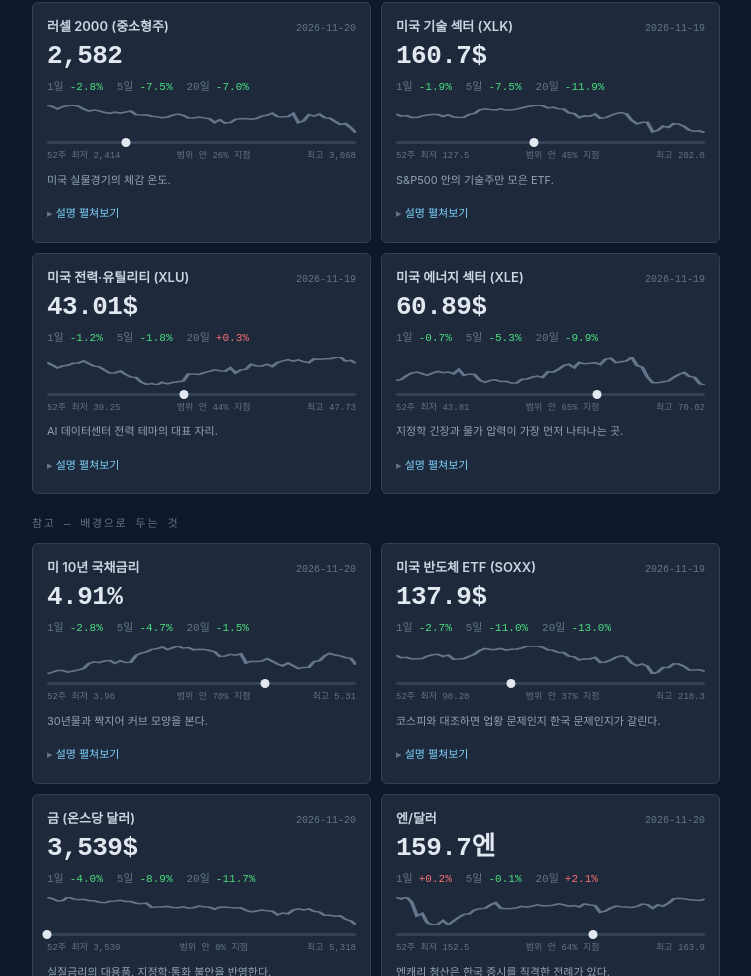
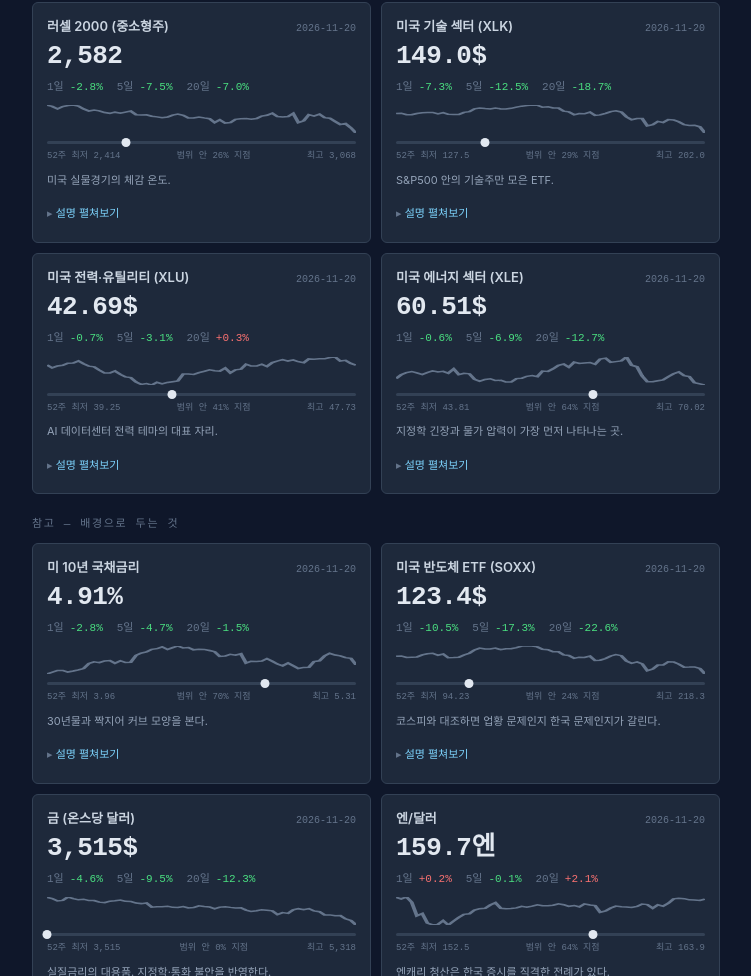
Before and after one commit to dakcucc/macro-panel, a plain HTML site: page docs/index.html in a window 1280 px wide. Shown: the part 1456-2432 px from the top of the page, without its empty margins (264-1015 px from the left). Drawn offline with Linux system fonts and the light colour scheme; no server answers.

Commit message:
지표 갱신 2026-11-21 08:18

```diff
--- a/docs/index.html
+++ b/docs/index.html
@@ -59,7 +59,7 @@ footer{margin-top:26px;padding-top:14px;border-top:1px solid #1e293b;font-size:1
 <header>
   <div class="eyebrow">Macro Panel</div>
   <h1>지표판</h1>
-  <div class="stamp">서버 갱신 2026-11-21 11:07 KST</div>
+  <div class="stamp">서버 갱신 2026-11-21 17:18 KST</div>
 </header>
 <div id="refresh-bar" class="rbar">
   <button id="refresh-btn" class="rbtn">지금 갱신</button>
@@ -111,15 +111,15 @@ footer{margin-top:26px;padding-top:14px;border-top:1px solid #1e293b;font-size:1
   </div>
 </details>
 </div><div class="card" data-sym="^KS11" data-unit="">
-  <div class="top"><div class="nm">코스피</div><div class="dt">2026-11-19</div></div>
-  <div class="val">5,138</div>
+  <div class="top"><div class="nm">코스피</div><div class="dt">2026-11-20</div></div>
+  <div class="val">4,870</div>
   <div class="row">
-    <span class="lb">1일</span><span class="d up">+1.4%</span>
-    <span class="lb">5일</span><span class="d down">-3.8%</span>
-    <span class="lb">20일</span><span class="d down">-7.2%</span>
+    <span class="lb">1일</span><span class="d down">-5.2%</span>
+    <span class="lb">5일</span><span class="d down">-7.9%</span>
+    <span class="lb">20일</span><span class="d down">-12.3%</span>
   </div>
-  <svg class="spark" viewBox="0 0 120 28" preserveAspectRatio="none"><polyline points="0.0,5.1 2.0,4.5 4.1,3.6 6.1,2.2 8.1,3.9 10.2,3.5 12.2,3.2 14.2,6.9 16.3,6.6 18.3,5.2 20.3,1.1 22.4,1.7 24.4,0.4 26.4,0.6 28.5,2.3 30.5,5.3 32.5,6.0 34.6,4.8 36.6,4.8 38.6,2.5 40.7,1.0 42.7,0.8 44.7,0.0 46.8,2.5 48.8,2.8 50.8,3.2 52.9,1.5 54.9,1.0 56.9,1.8 59.0,3.7 61.0,6.0 63.1,9.2 65.1,13.9 67.1,14.2 69.2,20.2 71.2,18.7 73.2,17.4 75.3,20.3 77.3,17.8 79.3,20.5 81.4,20.3 83.4,21.4 85.4,19.1 87.5,14.2 89.5,15.2 91.5,17.9 93.6,16.2 95.6,19.0 97.6,18.5 99.7,22.5 101.7,26.8 103.7,27.3 105.8,24.4 107.8,22.6 109.8,23.0 111.9,23.7 113.9,26.3 115.9,28.0 118.0,26.7 120.0,25.8" fill="none" stroke="#64748b" stroke-width="1.5"/></svg>
-  <div class="posbar"><div class="posdot" style="left:24.5%"></div></div><div class="poslb"><span>52주 최저 3,846</span><span>범위 안 25% 지점</span><span>최고 9,115</span></div>
+  <svg class="spark" viewBox="0 0 120 28" preserveAspectRatio="none"><polyline points="0.0,4.3 2.0,3.5 4.1,2.1 6.1,3.7 8.1,3.3 10.2,3.1 12.2,6.6 14.2,6.4 16.3,5.0 18.3,1.1 20.3,1.6 22.4,0.4 24.4,0.6 26.4,2.2 28.5,5.0 30.5,5.7 32.5,4.6 34.6,4.6 36.6,2.4 38.6,0.9 40.7,0.8 42.7,0.0 44.7,2.4 46.8,2.7 48.8,3.1 50.8,1.4 52.9,1.0 54.9,1.8 56.9,3.5 59.0,5.8 61.0,8.8 63.1,13.2 65.1,13.6 67.1,19.3 69.2,17.9 71.2,16.6 73.2,19.4 75.3,17.0 77.3,19.6 79.3,19.4 81.4,20.4 83.4,18.3 85.4,13.5 87.5,14.5 89.5,17.1 91.5,15.5 93.6,18.1 95.6,17.7 97.6,21.5 99.7,25.6 101.7,26.1 103.7,23.3 105.8,21.6 107.8,22.0 109.8,22.7 111.9,25.1 113.9,26.8 115.9,25.5 118.0,24.6 120.0,28.0" fill="none" stroke="#64748b" stroke-width="1.5"/></svg>
+  <div class="posbar"><div class="posdot" style="left:19.4%"></div></div><div class="poslb"><span>52주 최저 3,846</span><span>범위 안 19% 지점</span><span>최고 9,115</span></div>
 
   <div class="note">한국 시장 전체의 체온. VIX와의 괴리가 한국 고유 리스크의 크기다.</div>
   <details class="guide">
@@ -174,15 +174,15 @@ footer{margin-top:26px;padding-top:14px;border-top:1px solid #1e293b;font-size:1
   </div>
 </details>
 </div><div class="card">
-  <div class="top"><div class="nm">신용 스트레스 (HYG/IEF)</div><div class="dt">2026-11-19</div></div>
-  <div class="val">0.84</div>
+  <div class="top"><div class="nm">신용 스트레스 (HYG/IEF)</div><div class="dt">2026-11-20</div></div>
+  <div class="val">0.83</div>
   <div class="row">
-    <span class="lb">1일</span><span class="d down">-0.3%</span>
-    <span class="lb">5일</span><span class="d down">-1.3%</span>
-    <span class="lb">20일</span><span class="d down">-0.3%</span>
+    <span class="lb">1일</span><span class="d down">-1.2%</span>
+    <span class="lb">5일</span><span class="d down">-2.5%</span>
+    <span class="lb">20일</span><span class="d down">-1.6%</span>
   </div>
-  <svg class="spark" viewBox="0 0 120 28" preserveAspectRatio="none"><polyline points="0.0,11.7 2.0,9.6 4.1,7.8 6.1,9.5 8.1,10.2 10.2,10.0 12.2,10.3 14.2,9.9 16.3,9.0 18.3,6.1 20.3,4.8 22.4,4.8 24.4,5.4 26.4,4.1 28.5,5.7 30.5,3.5 32.5,5.2 34.6,5.4 36.6,2.5 38.6,0.0 40.7,3.3 42.7,2.3 44.7,3.6 46.8,3.9 48.8,7.3 50.8,4.7 52.9,2.7 54.9,1.5 56.9,2.3 59.0,6.0 61.0,4.5 63.1,4.2 65.1,7.4 67.1,12.2 69.2,14.7 71.2,18.3 73.2,15.4 75.3,17.0 77.3,15.2 79.3,22.9 81.4,22.1 83.4,21.1 85.4,16.5 87.5,14.3 89.5,18.1 91.5,24.5 93.6,27.9 95.6,23.8 97.6,22.6 99.7,28.0 101.7,27.5 103.7,24.0 105.8,20.3 107.8,17.8 109.8,15.0 111.9,13.8 113.9,18.0 115.9,20.7 118.0,22.9 120.0,25.6" fill="none" stroke="#64748b" stroke-width="1.5"/></svg>
-  <div class="posbar"><div class="posdot" style="left:42.3%"></div></div><div class="poslb"><span>52주 최저 0.82</span><span>범위 안 42% 지점</span><span>최고 0.87</span></div>
+  <svg class="spark" viewBox="0 0 120 28" preserveAspectRatio="none"><polyline points="0.0,7.6 2.0,6.2 4.1,7.5 6.1,8.0 8.1,7.9 10.2,8.1 12.2,7.8 14.2,7.1 16.3,4.9 18.3,3.8 20.3,3.8 22.4,4.3 24.4,3.2 26.4,4.5 28.5,2.8 30.5,4.1 32.5,4.3 34.6,2.0 36.6,0.0 38.6,2.6 40.7,1.9 42.7,2.8 44.7,3.1 46.8,5.7 48.8,3.7 50.8,2.1 52.9,1.2 54.9,1.8 56.9,4.8 59.0,3.6 61.0,3.3 63.1,5.9 65.1,9.6 67.1,11.6 69.2,14.5 71.2,12.2 73.2,13.5 75.3,12.0 77.3,18.1 79.3,17.5 81.4,16.7 83.4,13.1 85.4,11.3 87.5,14.4 89.5,19.4 91.5,22.1 93.6,18.9 95.6,17.9 97.6,22.2 99.7,21.8 101.7,19.0 103.7,16.0 105.8,14.1 107.8,11.9 109.8,11.0 111.9,14.3 113.9,16.4 115.9,18.1 118.0,20.3 120.0,28.0" fill="none" stroke="#64748b" stroke-width="1.5"/></svg>
+  <div class="posbar"><div class="posdot" style="left:20.3%"></div></div><div class="poslb"><span>52주 최저 0.82</span><span>범위 안 20% 지점</span><span>최고 0.87</span></div>
 
   <div class="note">채권시장의 경계심. 주식보다 먼저 움직이는 경우가 많다.</div>
   <details class="guide">
@@ -281,15 +281,15 @@ footer{margin-top:26px;padding-top:14px;border-top:1px solid #1e293b;font-size:1
   </div>
 </details>
 </div><div class="card" data-sym="XLK" data-unit="$">
-  <div class="top"><div class="nm">미국 기술 섹터 (XLK)</div><div class="dt">2026-11-19</div></div>
-  <div class="val">160.7$</div>
+  <div class="top"><div class="nm">미국 기술 섹터 (XLK)</div><div class="dt">2026-11-20</div></div>
+  <div class="val">149.0$</div>
   <div class="row">
-    <span class="lb">1일</span><span class="d down">-1.9%</span>
-    <span class="lb">5일</span><span class="d down">-7.5%</span>
-    <span class="lb">20일</span><span class="d down">-11.9%</span>
+    <span class="lb">1일</span><span class="d down">-7.3%</span>
+    <span class="lb">5일</span><span class="d down">-12.5%</span>
+    <span class="lb">20일</span><span class="d down">-18.7%</span>
   </div>
-  <svg class="spark" viewBox="0 0 120 28" preserveAspectRatio="none"><polyline points="0.0,9.1 2.0,11.1 4.1,10.5 6.1,12.4 8.1,12.5 10.2,10.9 12.2,10.0 14.2,9.6 16.3,9.6 18.3,11.4 20.3,9.7 22.4,12.0 24.4,12.4 26.4,12.2 28.5,9.4 30.5,8.4 32.5,4.8 34.6,3.9 36.6,4.5 38.6,4.9 40.7,3.9 42.7,5.1 44.7,5.1 46.8,4.2 48.8,2.8 50.8,1.5 52.9,0.7 54.9,0.0 56.9,0.4 59.0,2.9 61.0,2.2 63.1,3.8 65.1,3.9 67.1,7.8 69.2,8.7 71.2,12.6 73.2,10.9 75.3,11.2 77.3,9.1 79.3,13.3 81.4,12.7 83.4,10.6 85.4,8.5 87.5,7.5 89.5,9.0 91.5,15.2 93.6,18.8 95.6,17.3 97.6,17.3 99.7,26.9 101.7,25.3 103.7,21.1 105.8,22.4 107.8,18.7 109.8,19.1 111.9,21.5 113.9,25.2 115.9,26.3 118.0,25.9 120.0,28.0" fill="none" stroke="#64748b" stroke-width="1.5"/></svg>
-  <div class="posbar"><div class="posdot" style="left:44.6%"></div></div><div class="poslb"><span>52주 최저 127.5</span><span>범위 안 45% 지점</span><span>최고 202.0</span></div>
+  <svg class="spark" viewBox="0 0 120 28" preserveAspectRatio="none"><polyline points="0.0,8.6 2.0,8.2 4.1,9.7 6.1,9.7 8.1,8.5 10.2,7.8 12.2,7.5 14.2,7.5 16.3,8.9 18.3,7.6 20.3,9.4 22.4,9.6 24.4,9.5 26.4,7.4 28.5,6.6 30.5,3.8 32.5,3.0 34.6,3.5 36.6,3.9 38.6,3.0 40.7,3.9 42.7,4.0 44.7,3.3 46.8,2.2 48.8,1.2 50.8,0.6 52.9,0.0 54.9,0.3 56.9,2.2 59.0,1.7 61.0,3.0 63.1,3.0 65.1,6.1 67.1,6.8 69.2,9.8 71.2,8.5 73.2,8.8 75.3,7.1 77.3,10.4 79.3,9.9 81.4,8.3 83.4,6.6 85.4,5.8 87.5,7.0 89.5,11.9 91.5,14.7 93.6,13.5 95.6,13.5 97.6,20.9 99.7,19.7 101.7,16.4 103.7,17.5 105.8,14.6 107.8,14.9 109.8,16.8 111.9,19.7 113.9,20.5 115.9,20.2 118.0,21.8 120.0,28.0" fill="none" stroke="#64748b" stroke-width="1.5"/></svg>
+  <div class="posbar"><div class="posdot" style="left:28.9%"></div></div><div class="poslb"><span>52주 최저 127.5</span><span>범위 안 29% 지점</span><span>최고 202.0</span></div>
 
   <div class="note">S&P500 안의 기술주만 모은 ETF.</div>
   <details class="guide">
@@ -302,15 +302,15 @@ footer{margin-top:26px;padding-top:14px;border-top:1px solid #1e293b;font-size:1
   </div>
 </details>
 </div><div class="card" data-sym="XLU" data-unit="$">
-  <div class="top"><div class="nm">미국 전력·유틸리티 (XLU)</div><div class="dt">2026-11-19</div></div>
-  <div class="val">43.01$</div>
+  <div class="top"><div class="nm">미국 전력·유틸리티 (XLU)</div><div class="dt">2026-11-20</div></div>
+  <div class="val">42.69$</div>
   <div class="row">
-    <span class="lb">1일</span><span class="d down">-1.2%</span>
-    <span class="lb">5일</span><span class="d down">-1.8%</span>
+    <span class="lb">1일</span><span class="d down">-0.7%</span>
+    <span class="lb">5일</span><span class="d down">-3.1%</span>
     <span class="lb">20일</span><span class="d up">+0.3%</span>
   </div>
-  <svg class="spark" viewBox="0 0 120 28" preserveAspectRatio="none"><polyline points="0.0,5.4 2.0,8.0 4.1,10.9 6.1,9.0 8.1,8.3 10.2,6.3 12.2,6.0 14.2,3.9 16.3,6.8 18.3,9.2 20.3,9.9 22.4,13.2 24.4,16.1 26.4,16.1 28.5,14.0 30.5,17.4 32.5,19.9 34.6,20.6 36.6,25.1 38.6,27.4 40.7,26.5 42.7,28.0 44.7,25.4 46.8,26.9 48.8,25.5 50.8,24.7 52.9,23.9 54.9,17.0 56.9,17.1 59.0,17.5 61.0,15.6 63.1,14.3 65.1,12.9 67.1,13.8 69.2,14.2 71.2,11.0 73.2,15.9 75.3,12.9 77.3,12.2 79.3,7.2 81.4,9.0 83.4,9.0 85.4,7.3 87.5,9.4 89.5,5.6 91.5,4.0 93.6,2.6 95.6,4.0 97.6,2.9 99.7,4.7 101.7,5.7 103.7,1.9 105.8,2.2 107.8,1.7 109.8,1.8 111.9,0.5 113.9,0.0 115.9,4.0 118.0,3.3 120.0,6.4" fill="none" stroke="#64748b" stroke-width="1.5"/></svg>
-  <div class="posbar"><div class="posdot" style="left:44.3%"></div></div><div class="poslb"><span>52주 최저 39.25</span><span>범위 안 44% 지점</span><span>최고 47.73</span></div>
+  <svg class="spark" viewBox="0 0 120 28" preserveAspectRatio="none"><polyline points="0.0,8.0 2.0,10.9 4.1,9.0 6.1,8.3 8.1,6.3 10.2,6.0 12.2,3.9 14.2,6.8 16.3,9.2 18.3,9.9 20.3,13.2 22.4,16.1 24.4,16.1 26.4,14.0 28.5,17.4 30.5,19.9 32.5,20.6 34.6,25.1 36.6,27.4 38.6,26.5 40.7,28.0 42.7,25.4 44.7,26.9 46.8,25.5 48.8,24.7 50.8,23.9 52.9,17.0 54.9,17.1 56.9,17.5 59.0,15.6 61.0,14.3 63.1,12.9 65.1,13.8 67.1,14.2 69.2,11.0 71.2,15.9 73.2,12.9 75.3,12.2 77.3,7.2 79.3,9.0 81.4,9.0 83.4,7.3 85.4,9.4 87.5,5.6 89.5,4.0 91.5,2.6 93.6,4.0 95.6,2.9 97.6,4.7 99.7,5.7 101.7,1.9 103.7,2.2 105.8,1.7 107.8,1.8 109.8,0.5 111.9,0.0 113.9,4.0 115.9,3.3 118.0,6.4 120.0,8.2" fill="none" stroke="#64748b" stroke-width="1.5"/></svg>
+  <div class="posbar"><div class="posdot" style="left:40.6%"></div></div><div class="poslb"><span>52주 최저 39.25</span><span>범위 안 41% 지점</span><span>최고 47.73</span></div>
 
   <div class="note">AI 데이터센터 전력 테마의 대표 자리.</div>
   <details class="guide">
@@ -323,15 +323,15 @@ footer{margin-top:26px;padding-top:14px;border-top:1px solid #1e293b;font-size:1
   </div>
 </details>
 </div><div class="card" data-sym="XLE" data-unit="$">
-  <div class="top"><div class="nm">미국 에너지 섹터 (XLE)</div><div class="dt">2026-11-19</div></div>
-  <div class="val">60.89$</div>
+  <div class="top"><div class="nm">미국 에너지 섹터 (XLE)</div><div class="dt">2026-11-20</div></div>
+  <div class="val">60.51$</div>
   <div class="row">
-    <span class="lb">1일</span><span class="d down">-0.7%</span>
-    <span class="lb">5일</span><span class="d down">-5.3%</span>
-    <span class="lb">20일</span><span class="d down">-9.9%</span>
+    <span class="lb">1일</span><span class="d down">-0.6%</span>
+    <span class="lb">5일</span><span class="d down">-6.9%</span>
+    <span class="lb">20일</span><span class="d down">-12.7%</span>
   </div>
-  <svg class="spark" viewBox="0 0 120 28" preserveAspectRatio="none"><polyline points="0.0,23.7 2.0,22.5 4.1,18.6 6.1,16.1 8.1,15.1 10.2,16.6 12.2,18.3 14.2,16.1 16.3,14.4 18.3,15.6 20.3,15.0 22.4,16.8 24.4,12.5 26.4,18.4 28.5,17.0 30.5,17.5 32.5,23.2 34.6,25.3 36.6,23.5 38.6,22.8 40.7,24.5 42.7,24.3 44.7,26.0 46.8,26.1 48.8,22.4 50.8,22.1 52.9,20.1 54.9,19.2 56.9,20.4 59.0,14.7 61.0,15.2 63.1,12.3 65.1,8.6 67.1,7.3 69.2,10.6 71.2,5.5 73.2,6.8 75.3,6.3 77.3,5.7 79.3,7.5 81.4,2.1 83.4,1.2 85.4,5.6 87.5,4.8 89.5,4.0 91.5,0.0 93.6,8.5 95.6,10.2 97.6,19.9 99.7,25.7 101.7,25.8 103.7,24.8 105.8,24.0 107.8,20.4 109.8,17.5 111.9,15.5 113.9,19.4 115.9,20.4 118.0,26.8 120.0,28.0" fill="none" stroke="#64748b" stroke-width="1.5"/></svg>
-  <div class="posbar"><div class="posdot" style="left:65.2%"></div></div><div class="poslb"><span>52주 최저 43.81</span><span>범위 안 65% 지점</span><span>최고 70.02</span></div>
+  <svg class="spark" viewBox="0 0 120 28" preserveAspectRatio="none"><polyline points="0.0,21.6 2.0,17.8 4.1,15.5 6.1,14.5 8.1,15.9 10.2,17.5 12.2,15.5 14.2,13.9 16.3,15.0 18.3,14.4 20.3,16.2 22.4,12.0 24.4,17.6 26.4,16.3 28.5,16.8 30.5,22.3 32.5,24.3 34.6,22.5 36.6,21.8 38.6,23.5 40.7,23.3 42.7,25.0 44.7,25.1 46.8,21.6 48.8,21.2 50.8,19.3 52.9,18.5 54.9,19.6 56.9,14.1 59.0,14.5 61.0,11.8 63.1,8.3 65.1,7.0 67.1,10.2 69.2,5.2 71.2,6.5 73.2,6.0 75.3,5.5 77.3,7.2 79.3,2.0 81.4,1.1 83.4,5.3 85.4,4.6 87.5,3.9 89.5,0.0 91.5,8.2 93.6,9.8 95.6,19.1 97.6,24.7 99.7,24.7 101.7,23.8 103.7,23.0 105.8,19.6 107.8,16.8 109.8,14.9 111.9,18.6 113.9,19.6 115.9,25.7 118.0,26.9 120.0,28.0" fill="none" stroke="#64748b" stroke-width="1.5"/></svg>
+  <div class="posbar"><div class="posdot" style="left:63.7%"></div></div><div class="poslb"><span>52주 최저 43.81</span><span>범위 안 64% 지점</span><span>최고 70.02</span></div>
 
   <div class="note">지정학 긴장과 물가 압력이 가장 먼저 나타나는 곳.</div>
   <details class="guide">
@@ -367,15 +367,15 @@ footer{margin-top:26px;padding-top:14px;border-top:1px solid #1e293b;font-size:1
   </div>
 </details>
 </div><div class="card" data-sym="SOXX" data-unit="$">
-  <div class="top"><div class="nm">미국 반도체 ETF (SOXX)</div><div class="dt">2026-11-19</div></div>
-  <div class="val">137.9$</div>
+  <div class="top"><div class="nm">미국 반도체 ETF (SOXX)</div><div class="dt">2026-11-20</div></div>
+  <div class="val">123.4$</div>
   <div class="row">
-    <span class="lb">1일</span><span class="d down">-2.7%</span>
-    <span class="lb">5일</span><span class="d down">-11.0%</span>
-    <span class="lb">20일</span><span class="d down">-13.0%</span>
+    <span class="lb">1일</span><span class="d down">-10.5%</span>
+    <span class="lb">5일</span><span class="d down">-17.3%</span>
+    <span class="lb">20일</span><span class="d down">-22.6%</span>
   </div>
-  <svg class="spark" viewBox="0 0 120 28" preserveAspectRatio="none"><polyline points="0.0,9.3 2.0,11.7 4.1,11.3 6.1,12.9 8.1,12.7 10.2,12.6 12.2,10.1 14.2,8.8 16.3,8.3 18.3,10.4 20.3,9.0 22.4,13.3 24.4,13.1 26.4,12.6 28.5,10.2 30.5,8.2 32.5,4.4 34.6,2.4 36.6,3.4 38.6,3.4 40.7,2.4 42.7,4.1 44.7,3.2 46.8,3.0 48.8,1.9 50.8,0.1 52.9,0.0 54.9,0.0 56.9,1.0 59.0,3.8 61.0,4.4 63.1,6.5 65.1,6.6 67.1,10.1 69.2,10.8 71.2,13.9 73.2,12.7 75.3,12.9 77.3,11.4 79.3,16.4 81.4,16.1 83.4,14.1 85.4,11.3 87.5,9.8 89.5,10.9 91.5,17.0 93.6,19.6 95.6,18.0 97.6,20.1 99.7,28.0 101.7,26.0 103.7,21.6 105.8,21.6 107.8,17.8 109.8,18.0 111.9,20.5 113.9,24.0 115.9,23.9 118.0,23.7 120.0,25.4" fill="none" stroke="#64748b" stroke-width="1.5"/></svg>
-  <div class="posbar"><div class="posdot" style="left:37.2%"></div></div><div class="poslb"><span>52주 최저 90.28</span><span>범위 안 37% 지점</span><span>최고 218.3</span></div>
+  <svg class="spark" viewBox="0 0 120 28" preserveAspectRatio="none"><polyline points="0.0,10.3 2.0,10.0 4.1,11.4 6.1,11.2 8.1,11.1 10.2,8.9 12.2,7.8 14.2,7.3 16.3,9.2 18.3,8.0 20.3,11.8 22.4,11.6 24.4,11.2 26.4,9.0 28.5,7.2 30.5,3.9 32.5,2.1 34.6,3.0 36.6,3.0 38.6,2.1 40.7,3.7 42.7,2.8 44.7,2.7 46.8,1.7 48.8,0.1 50.8,0.0 52.9,0.0 54.9,0.9 56.9,3.3 59.0,3.8 61.0,5.7 63.1,5.8 65.1,8.9 67.1,9.5 69.2,12.3 71.2,11.2 73.2,11.4 75.3,10.1 77.3,14.5 79.3,14.2 81.4,12.5 83.4,10.0 85.4,8.6 87.5,9.7 89.5,15.1 91.5,17.3 93.6,15.9 95.6,17.8 97.6,24.7 99.7,23.0 101.7,19.1 103.7,19.1 105.8,15.7 107.8,15.9 109.8,18.1 111.9,21.2 113.9,21.1 115.9,20.9 118.0,22.4 120.0,28.0" fill="none" stroke="#64748b" stroke-width="1.5"/></svg>
+  <div class="posbar"><div class="posdot" style="left:23.5%"></div></div><div class="poslb"><span>52주 최저 94.23</span><span>범위 안 24% 지점</span><span>최고 218.3</span></div>
 
   <div class="note">코스피와 대조하면 업황 문제인지 한국 문제인지가 갈린다.</div>
   <details class="guide">
@@ -389,14 +389,14 @@ footer{margin-top:26px;padding-top:14px;border-top:1px solid #1e293b;font-size:1
 </details>
 </div><div class="card" data-sym="GC=F" data-unit="$">
   <div class="top"><div class="nm">금 (온스당 달러)</div><div class="dt">2026-11-20</div></div>
-  <div class="val">3,539$</div>
+  <div class="val">3,515$</div>
   <div class="row">
-    <span class="lb">1일</span><span class="d down">-4.0%</span>
-    <span class="lb">5일</span><span class="d down">-8.9%</span>
-    <span class="lb">20일</span><span class="d down">-11.7%</span>
+    <span class="lb">1일</span><span class="d down">-4.6%</span>
+    <span class="lb">5일</span><span class="d down">-9.5%</span>
+    <span class="lb">20일</span><span class="d down">-12.3%</span>
   </div>
-  <svg class="spark" viewBox="0 0 120 28" preserveAspectRatio="none"><polyline points="0.0,0.3 2.0,1.6 4.1,4.0 6.1,3.5 8.1,0.0 10.2,1.8 12.2,2.8 14.2,2.2 16.3,3.7 18.3,3.7 20.3,5.3 22.4,5.8 24.4,4.3 26.4,3.9 28.5,3.2 30.5,4.4 32.5,4.6 34.6,6.2 36.6,6.8 38.6,6.1 40.7,10.4 42.7,10.1 44.7,9.9 46.8,9.4 48.8,10.6 50.8,10.7 52.9,9.9 54.9,11.2 56.9,10.7 59.0,9.1 61.0,9.8 63.1,10.1 65.1,12.1 67.1,10.3 69.2,10.0 71.2,10.6 73.2,11.1 75.3,10.9 77.3,13.4 79.3,14.9 81.4,14.0 83.4,13.0 85.4,13.7 87.5,14.2 89.5,17.9 91.5,16.0 93.6,16.8 95.6,13.1 97.6,11.9 99.7,13.0 101.7,11.9 103.7,14.3 105.8,15.1 107.8,18.3 109.8,18.3 111.9,19.2 113.9,18.9 115.9,22.3 118.0,23.9 120.0,28.0" fill="none" stroke="#64748b" stroke-width="1.5"/></svg>
-  <div class="posbar"><div class="posdot" style="left:0.0%"></div></div><div class="poslb"><span>52주 최저 3,539</span><span>범위 안 0% 지점</span><span>최고 5,318</span></div>
+  <svg class="spark" viewBox="0 0 120 28" preserveAspectRatio="none"><polyline points="0.0,0.3 2.0,1.6 4.1,3.9 6.1,3.4 8.1,0.0 10.2,1.7 12.2,2.8 14.2,2.2 16.3,3.6 18.3,3.6 20.3,5.1 22.4,5.7 24.4,4.2 26.4,3.8 28.5,3.1 30.5,4.3 32.5,4.5 34.6,6.1 36.6,6.6 38.6,6.0 40.7,10.2 42.7,9.8 44.7,9.7 46.8,9.2 48.8,10.3 50.8,10.5 52.9,9.6 54.9,10.9 56.9,10.5 59.0,8.8 61.0,9.5 63.1,9.9 65.1,11.8 67.1,10.1 69.2,9.8 71.2,10.4 73.2,10.9 75.3,10.7 77.3,13.1 79.3,14.5 81.4,13.7 83.4,12.7 85.4,13.3 87.5,13.9 89.5,17.5 91.5,15.6 93.6,16.4 95.6,12.8 97.6,11.7 99.7,12.7 101.7,11.6 103.7,13.9 105.8,14.7 107.8,17.9 109.8,17.9 111.9,18.8 113.9,18.5 115.9,21.8 118.0,23.4 120.0,28.0" fill="none" stroke="#64748b" stroke-width="1.5"/></svg>
+  <div class="posbar"><div class="posdot" style="left:0.0%"></div></div><div class="poslb"><span>52주 최저 3,515</span><span>범위 안 0% 지점</span><span>최고 5,318</span></div>
 
   <div class="note">실질금리의 대용품. 지정학·통화 불안을 반영한다.</div>
   <details class="guide">
```
Also changed, not shown: docs/history.json.
